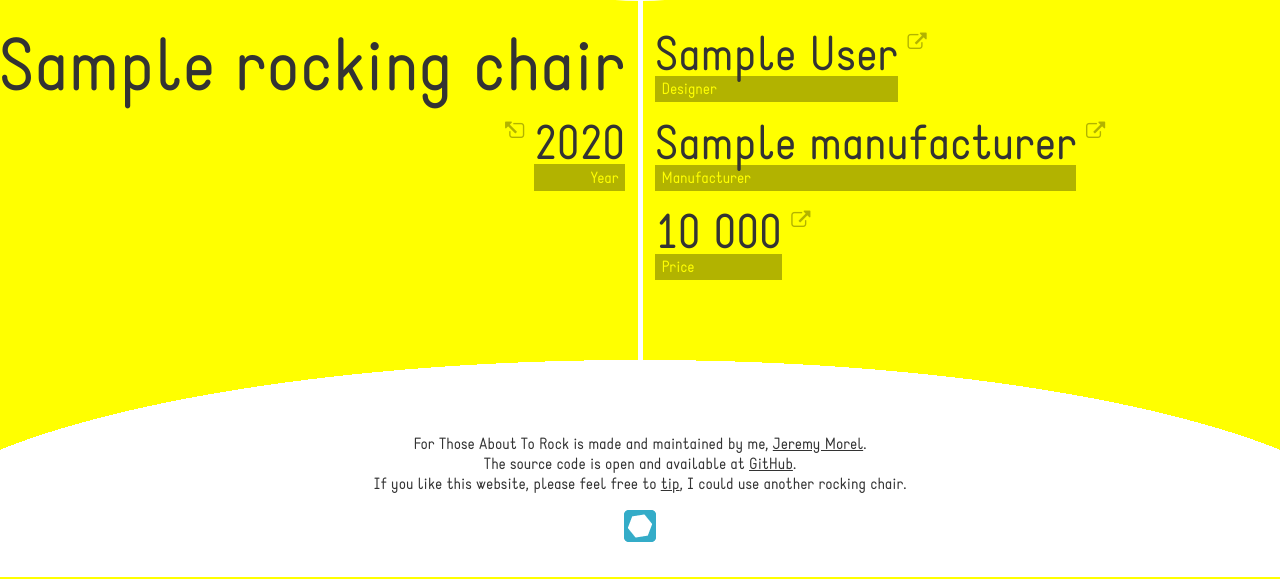
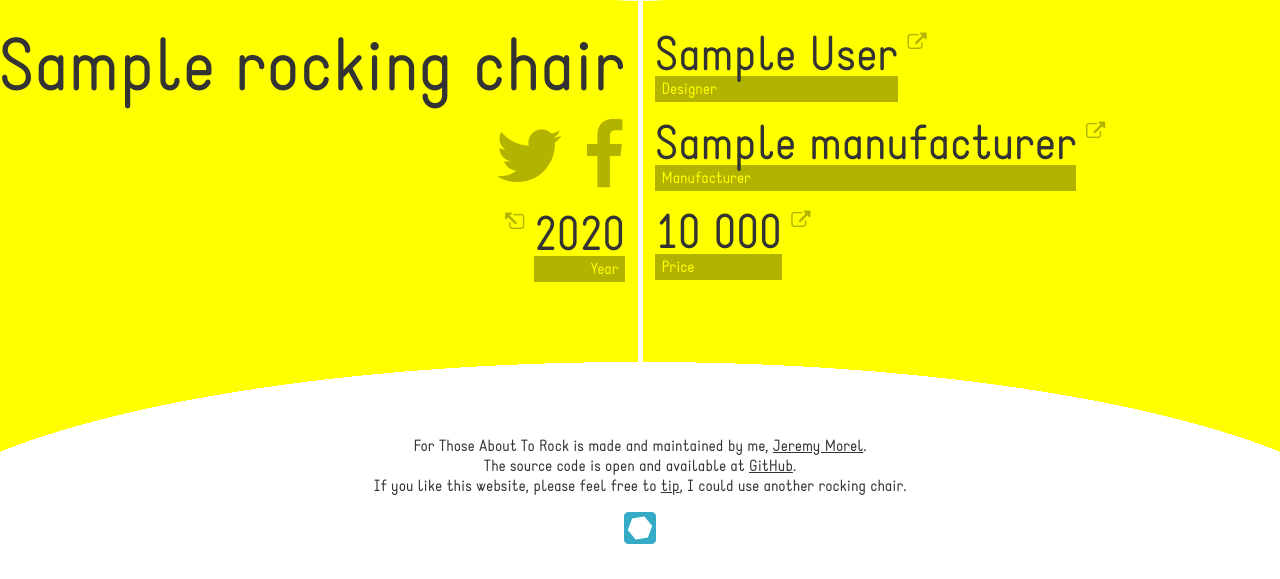
Before and after one commit to jmorel/for-those-about-to-rock, a Python web app: template ftatr/templates/ftatr/index.html.jinja2 in a window 1280 px wide. Shown: the part 1295-1874 px from the top of the page. Run offline with Jinja, Linux system fonts and the light colour scheme; the template is opened without the code that fills it: most values are stand-ins (such as "Sample title", 1, 10 or a date in 2020); grey boxes marked "Sample" are stand-in pictures; some libraries are stand-ins or nearby versions.

Commit message:
added slugs and dedicated item pages

```diff
--- a/ftatr/models.py
+++ b/ftatr/models.py
@@ -16,6 +16,7 @@ class RockingChair(models.Model):
     designers = models.ManyToManyField('Designer', related_name='rocking_chairs', blank=True)
     manufacturers = models.ManyToManyField('Manufacturer', related_name='rocking_chairs', blank=True)
 
+    slug = models.SlugField(unique=True)
     published_at = models.DateTimeField(null=True, blank=True)
     created_at = models.DateTimeField(auto_now_add=True, editable=False)
     updated_at = models.DateTimeField(auto_now=True)
@@ -73,6 +74,7 @@ class Designer(models.Model):
 
     nationalities = models.ManyToManyField('Country', blank=True)
 
+    slug = models.SlugField(unique=True)
     created_at = models.DateTimeField(auto_now_add=True, editable=False)
     updated_at = models.DateTimeField(auto_now=True)
 
@@ -88,6 +90,7 @@ class Manufacturer(models.Model):
 
     country = models.ForeignKey('Country', blank=True, null=True)
 
+    slug = models.SlugField(unique=True)
     created_at = models.DateTimeField(auto_now_add=True, editable=False)
     updated_at = models.DateTimeField(auto_now=True)
 
--- a/ftatr/static/ftatr/css/main.css
+++ b/ftatr/static/ftatr/css/main.css
@@ -129,9 +129,24 @@ article.rocking-chair ul.attributes li {
   display: block;
   margin-bottom: 15px;
 }
-article.rocking-chair ul.attributes .rocking-chair-name {
+article.rocking-chair ul.attributes .rocking-chair-name,
+article.rocking-chair ul.attributes .rocking-chair-social {
   font-size: 2.3rem;
   line-height: 1em;
+}
+article.rocking-chair ul.attributes .rocking-chair-name a {
+  text-decoration: none;
+}
+article.rocking-chair ul.attributes .rocking-chair-name a:hover {
+  text-decoration: underline;
+}
+article.rocking-chair ul.attributes .rocking-chair-social a {
+  color: #b2b300;
+  text-decoration: none;
+}
+article.rocking-chair ul.attributes .rocking-chair-social a:hover {
+  color: #333333;
+  text-decoration: none;
 }
 article.rocking-chair ul.attributes .attribute {
   display: inline-block;
--- a/ftatr/static/ftatr/css/main.less
+++ b/ftatr/static/ftatr/css/main.less
@@ -170,9 +170,31 @@ article.rocking-chair {
             margin-bottom: @article-attribute-spacing;
         }
 
-        .rocking-chair-name {
+        .rocking-chair-name,
+        .rocking-chair-social{
             font-size: 2.3rem;
             line-height: 1em;
+        }
+
+        .rocking-chair-name {
+            a {
+                text-decoration: none;
+
+                &:hover {
+                    text-decoration: underline;
+                }
+            }
+        }
+        .rocking-chair-social {
+            a {
+                color: @yellow-dark;
+                text-decoration: none;
+
+                &:hover {
+                    color: @grey;
+                    text-decoration: none;
+                }
+            }
         }
 
         .attribute {
--- /dev/null
+++ b/ftatr/templates/ftatr/show.html.jinja2
@@ -0,0 +1,5 @@
+{% extends 'ftatr/layout.html.jinja2' %}
+
+{% block content %}
+    {% include 'ftatr/single.html.jinja2' %}
+{% endblock %}
--- a/ftatr/templates/ftatr/single.html.jinja2
+++ b/ftatr/templates/ftatr/single.html.jinja2
@@ -1,7 +1,7 @@
 {% from 'ftatr/single_macros.html.jinja2' import include_links %}
 
 <div class="clear"></div>
-<article class="rocking-chair">
+<article class="rocking-chair" id="{{ rocking_chair.slug }}">
     <div class="pictures" style="background-image: url('{{ rocking_chair.picture }}')">
         {% for picture in rocking_chair.pictures.all() %}
             <img src="{{ picture.picture.url }}" alt="{{ rocking_chair.name }}"/>
@@ -10,7 +10,21 @@
 
     <ul class="attributes attributes-left">
         <li>
-            <div class="rocking-chair-name">{{ rocking_chair.name }}</div>
+            <div class="rocking-chair-name">
+                <a href="{{ url('show', slug=rocking_chair.slug) }}#{{ rocking_chair.slug }}">
+                    {{ rocking_chair.name }}
+                </a>
+            </div>
+        </li>
+        <li>
+            <div class="rocking-chair-social">
+                <a href="http://twitter.com">
+                    <i class="fa fa-twitter"></i>
+                </a>
+                <a href="http://facebook.com">
+                    <i class="fa fa-facebook"></i>
+                </a>
+            </div>
         </li>
         {% if rocking_chair.year %}
             <li>
--- a/ftatr/urls.py
+++ b/ftatr/urls.py
@@ -8,5 +8,6 @@ urlpatterns = patterns('',
     # url(r'^blog/', include('blog.urls')),
 
     url(r'^admin/', include(admin.site.urls)),
-    url(r'^$', views.index, name='index')
+    url(r'^$', views.index, name='index'),
+    url(r'^rocking-chair/(?P<slug>\w+)$', views.show, name='show'),
 )
```
Also changed, not shown: ftatr/admin.py (+10 -2 lines), ftatr/views.py (+8 -1 lines).
